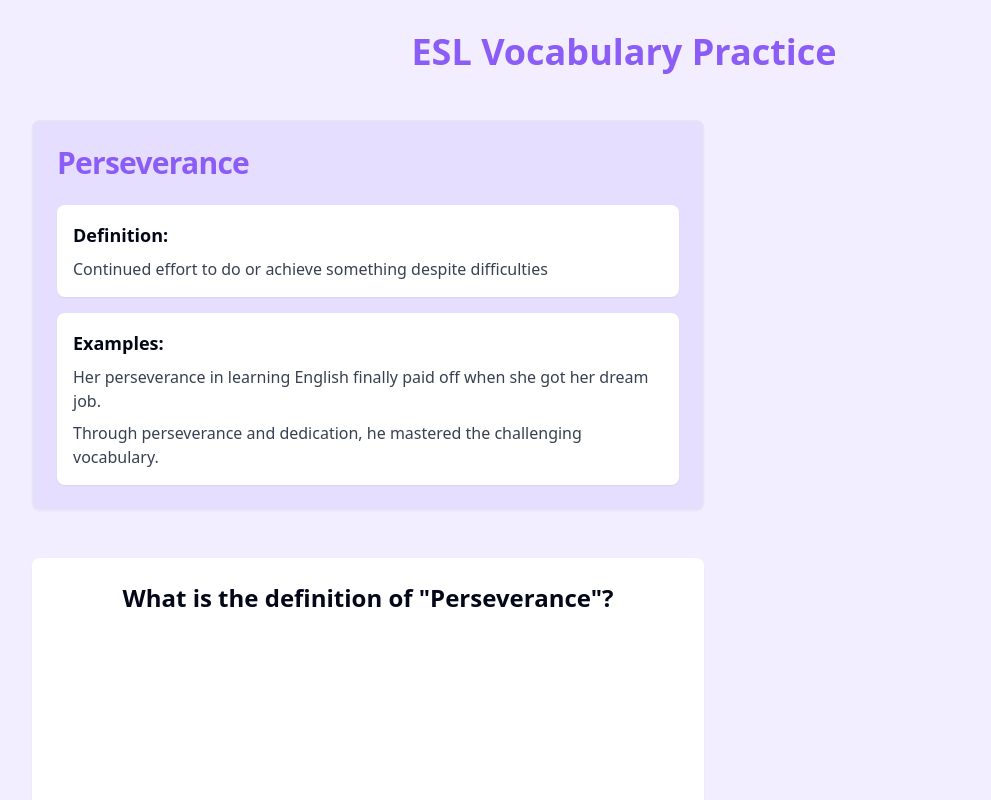
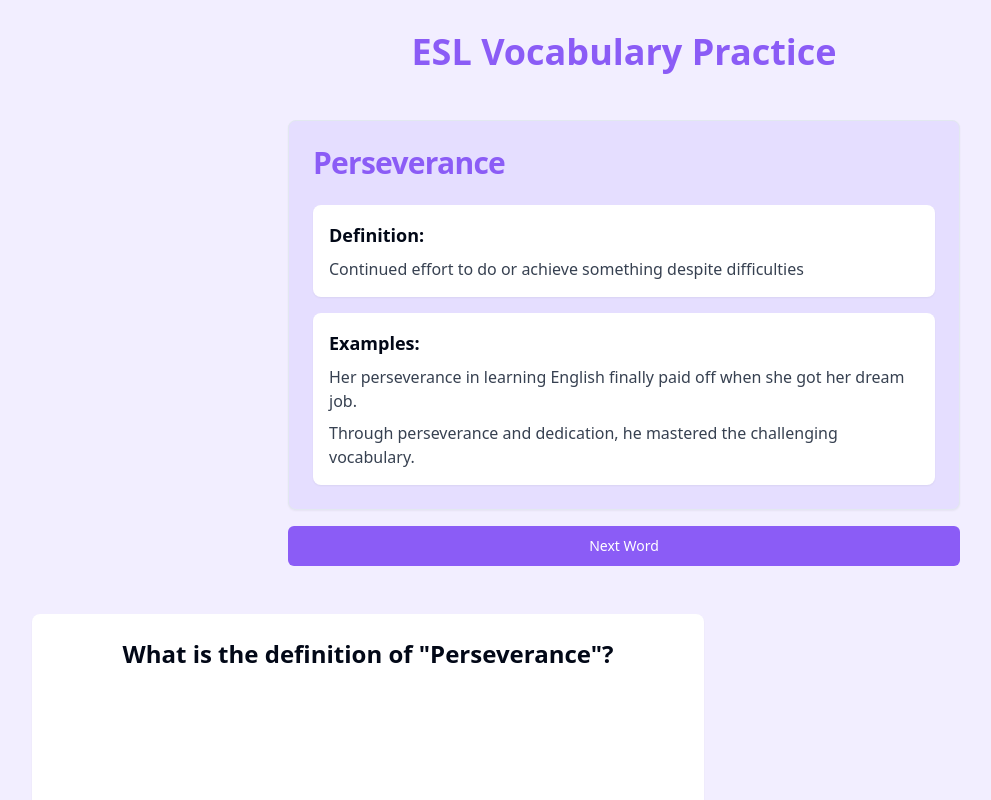
Before and after one commit to daveynj/vocabloom-explore, a React (Vite) app: page / in a window 1280 px wide. Shown: the top 800 px of the page, without its empty margins (16-1007 px from the left). Built offline with nearby package versions, Linux system fonts and the light colour scheme.

Commit message:
Add button to change vocabulary word
Implemented a button that allows users to change the displayed vocabulary word in the application.
[skip gpt_engineer]

```diff
--- a/src/pages/Index.tsx
+++ b/src/pages/Index.tsx
@@ -1,10 +1,13 @@
-import React from "react";
+import React, { useState } from "react";
 import WordCard from "@/components/WordCard";
 import VocabularyQuiz from "@/components/VocabularyQuiz";
 import VocabularyArticle from "@/components/VocabularyArticle";
+import { Button } from "@/components/ui/button";
+import { toast } from "sonner";
 
 // This would typically come from an API or database
-const sampleWord = {
+const vocabularyWords = [
+  {
     word: "Perseverance",
     definition: "Continued effort to do or achieve something despite difficulties",
     examples: [
@@ -17,7 +20,36 @@ const sampleWord = {
       "A short break between activities",
       "A type of celebration or festival",
     ],
-};
+  },
+  {
+    word: "Diligent",
+    definition: "Having or showing care and conscientiousness in one's work or duties",
+    examples: [
+      "The diligent student reviewed her vocabulary cards every day.",
+      "His diligent study habits helped him improve his English quickly.",
+    ],
+    quizOptions: [
+      "Having or showing care and conscientiousness in one's work or duties",
+      "Being lazy or careless",
+      "Moving very quickly",
+      "Speaking multiple languages",
+    ],
+  },
+  {
+    word: "Resilient",
+    definition: "Able to withstand or recover quickly from difficult conditions",
+    examples: [
+      "Learning a new language requires being resilient when facing challenges.",
+      "The resilient learner didn't give up despite making mistakes.",
+    ],
+    quizOptions: [
+      "Able to withstand or recover quickly from difficult conditions",
+      "Being easily discouraged",
+      "Having a good memory",
+      "Speaking very loudly",
+    ],
+  },
+];
 
 // Sample vocabulary list for the article
 const vocabularyList = [
@@ -36,6 +68,18 @@ const vocabularyList = [
 ];
 
 const Index = () => {
+  const [currentWordIndex, setCurrentWordIndex] = useState(0);
+
+  const handleNextWord = () => {
+    setCurrentWordIndex((prevIndex) => {
+      const nextIndex = (prevIndex + 1) % vocabularyWords.length;
+      toast.success(`New word: ${vocabularyWords[nextIndex].word}`);
+      return nextIndex;
+    });
+  };
+
+  const currentWord = vocabularyWords[currentWordIndex];
+
   return (
     <div className="min-h-screen bg-secondary/50 py-8 px-4">
       <div className="container mx-auto space-y-12">
@@ -43,16 +87,25 @@ const Index = () => {
           ESL Vocabulary Practice
         </h1>
 
+        <div className="flex flex-col items-center gap-4">
           <WordCard
-          word={sampleWord.word}
-          definition={sampleWord.definition}
-          examples={sampleWord.examples}
+            word={currentWord.word}
+            definition={currentWord.definition}
+            examples={currentWord.examples}
           />
 
+          <Button
+            onClick={handleNextWord}
+            className="w-full max-w-2xl"
+          >
+            Next Word
+          </Button>
+        </div>
+
         <VocabularyQuiz
-          word={sampleWord.word}
-          correctDefinition={sampleWord.definition}
-          options={sampleWord.quizOptions}
+          word={currentWord.word}
+          correctDefinition={currentWord.definition}
+          options={currentWord.quizOptions}
         />
 
         <VocabularyArticle words={vocabularyList} />
```
Lines whose indentation alone changed are shown as unchanged.
